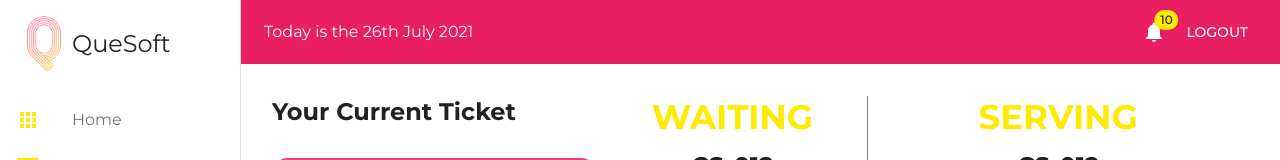
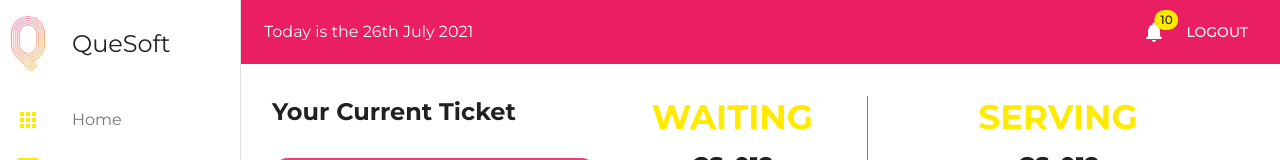
Before and after one commit to JayLawrence23/queuing-system, a React (Create React App) app: page /queuing-system/virtualmonitoring in a window 1280 px wide. Shown: the top 160 px of the page. Built offline with nearby package versions, Linux system fonts and the light colour scheme.

Commit message:
initial commit

```diff
--- a/src/Components/Layout.js
+++ b/src/Components/Layout.js
@@ -1,6 +1,6 @@
 import { makeStyles, Drawer, Typography, ListItem, List, ListItemIcon, ListItemText, Button, IconButton, Badge, Toolbar, AppBar, Avatar } from '@material-ui/core'
 import { ReceiptOutlined, DesktopWindowsOutlined, AppsOutlined, AccountCircleOutlined, Notifications } from '@material-ui/icons'
-import { useHistory, useLocation } from 'react-router-dom';
+import { useHistory, useLocation } from 'react-router';
 import { grey, pink } from '@material-ui/core/colors'
 import { format } from 'date-fns'
 import logo from '../Assets/Images/logo-que.png';
@@ -13,10 +13,16 @@ const useStyles = makeStyles((theme) => {
             width: '100%'
         },
         drawer: {
-            width: drawerWidth
+            width: drawerWidth,
+            [theme.breakpoints.down('sm')]: {
+                width: 60,
+            },
         },
         drawerPaper: {
-            width: drawerWidth
+            width: drawerWidth,
+            [theme.breakpoints.down('sm')]: {
+                width: 60,
+            },
         },
         root: {
             display: 'flex'
@@ -30,6 +36,9 @@ const useStyles = makeStyles((theme) => {
         },
         appbar: {
             width: `calc(100% - ${drawerWidth}px)`,
+            [theme.breakpoints.down('sm')]: {
+                width: `calc(100% - 60px)`,
+            },
         },
         toolbar: theme.mixins.toolbar,
         date: {
@@ -38,6 +47,7 @@ const useStyles = makeStyles((theme) => {
         avatar: {
             height: theme.spacing(7),
             width: theme.spacing(7),
+            marginRight: theme.spacing(2)
         },
         listtext: {
             color: grey[600],
@@ -45,8 +55,8 @@ const useStyles = makeStyles((theme) => {
         },
         headerdrawer: {
             display: 'flex',
-            padding: theme.spacing(2),
-            alignItems: 'center'
+            paddingBlock: theme.spacing(2),
+            alignItems: 'center',
         },
         listitem: {
             borderRadius: theme.spacing(6),
```
